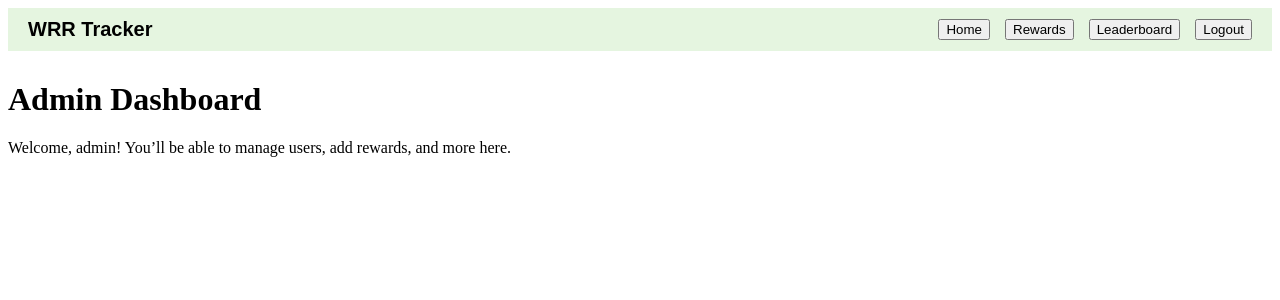
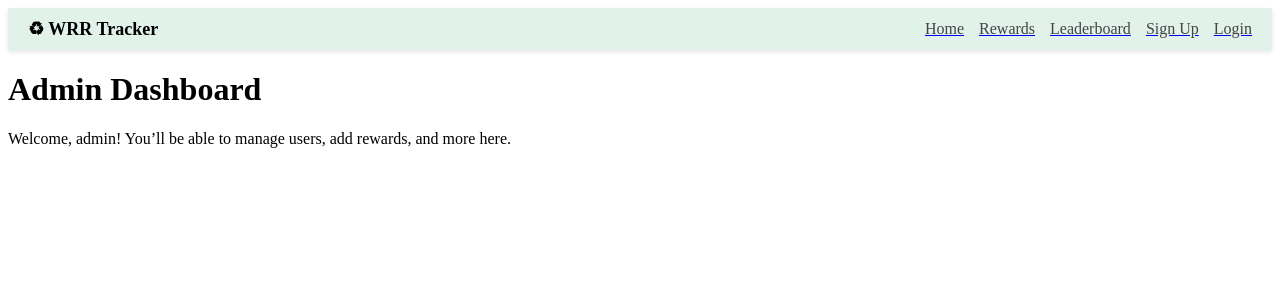
Before and after one commit to WRR-source/Wrr-tracker, a Next.js app: page /admin in a window 1280 px wide. Shown: the top 300 px of the page. Built offline with nearby package versions, Linux system fonts and the light colour scheme.

Commit message:
Update NavBar.js

```diff
--- a/components/NavBar.js
+++ b/components/NavBar.js
@@ -1,19 +1,14 @@
+import Link from "next/link";
+import { useRouter } from "next/router";
 import { useEffect, useState } from "react";
-import { useRouter } from "next/router";
-import Link from "next/link";
 
 export default function NavBar() {
   const router = useRouter();
-  const [user, setUser] = useState(null);
+  const [loggedUser, setLoggedUser] = useState(null);
 
   useEffect(() => {
-    // Safely read from localStorage on client-side only
-    if (typeof window !== "undefined") {
-      const storedUser = localStorage.getItem("loggedUser");
-      if (storedUser) {
-        setUser(JSON.parse(storedUser));
-      }
-    }
+    const user = JSON.parse(localStorage.getItem("loggedUser"));
+    setLoggedUser(user);
   }, []);
 
   const handleLogout = () => {
@@ -21,30 +16,83 @@ export default function NavBar() {
     router.push("/login");
   };
 
+  const isActive = (path) => router.pathname === path;
+
   return (
-    <nav
-      style={{
-        backgroundColor: "#e5f5e0",
-        padding: "10px 20px",
-        marginBottom: 30,
-        display: "flex",
-        justifyContent: "space-between",
-        alignItems: "center",
-        fontFamily: "sans-serif",
-      }}
-    >
-      <div style={{ fontWeight: "bold", fontSize: 20 }}>WRR Tracker</div>
-      <div style={{ display: "flex", gap: "15px" }}>
-        <button onClick={() => router.push("/")}>Home</button>
-        <button onClick={() => router.push("/rewards")}>Rewards</button>
-        <button onClick={() => router.push("/leaderboard")}>Leaderboard</button>
-        {user?.isAdmin && (
-          <Link href="/admin">
-            <button>Admin</button>
-          </Link>
+    <nav style={styles.nav}>
+      <div style={styles.logo}>♻ WRR Tracker</div>
+      <div style={styles.links}>
+        <NavLink href="/" label="Home" active={isActive("/")} />
+        <NavLink href="/rewards" label="Rewards" active={isActive("/rewards")} />
+        <NavLink href="/leaderboard" label="Leaderboard" active={isActive("/leaderboard")} />
+        {!loggedUser && (
+          <>
+            <NavLink href="/signup" label="Sign Up" active={isActive("/signup")} />
+            <NavLink href="/login" label="Login" active={isActive("/login")} />
+          </>
         )}
-        <button onClick={handleLogout}>Logout</button>
+        {loggedUser && (
+          <>
+            <span style={styles.welcome}>Hi, {loggedUser.name}</span>
+            <button onClick={handleLogout} style={styles.logout}>Logout</button>
+          </>
+        )}
       </div>
     </nav>
   );
 }
+
+function NavLink({ href, label, active }) {
+  return (
+    <Link href={href}>
+      <span style={{ ...styles.link, ...(active ? styles.activeLink : {}) }}>
+        {label}
+      </span>
+    </Link>
+  );
+}
+
+const styles = {
+  nav: {
+    display: "flex",
+    justifyContent: "space-between",
+    alignItems: "center",
+    backgroundColor: "#e0f2e9", // light earth tone green
+    padding: "10px 20px",
+    boxShadow: "0 2px 4px rgba(0,0,0,0.1)",
+    position: "sticky",
+    top: 0,
+    zIndex: 1000,
+  },
+  logo: {
+    fontWeight: "bold",
+    fontSize: "18px",
+  },
+  links: {
+    display: "flex",
+    gap: "15px",
+    alignItems: "center",
+  },
+  link: {
+    cursor: "pointer",
+    textDecoration: "none",
+    color: "#444",
+    fontWeight: 500,
+  },
+  activeLink: {
+    color: "#0f5132",
+    textDecoration: "underline",
+  },
+  welcome: {
+    fontStyle: "italic",
+    color: "#2e7d32",
+  },
+  logout: {
+    padding: "4px 10px",
+    border: "none",
+    backgroundColor: "#d32f2f",
+    color: "#fff",
+    borderRadius: "4px",
+    cursor: "pointer",
+  },
+};
```
